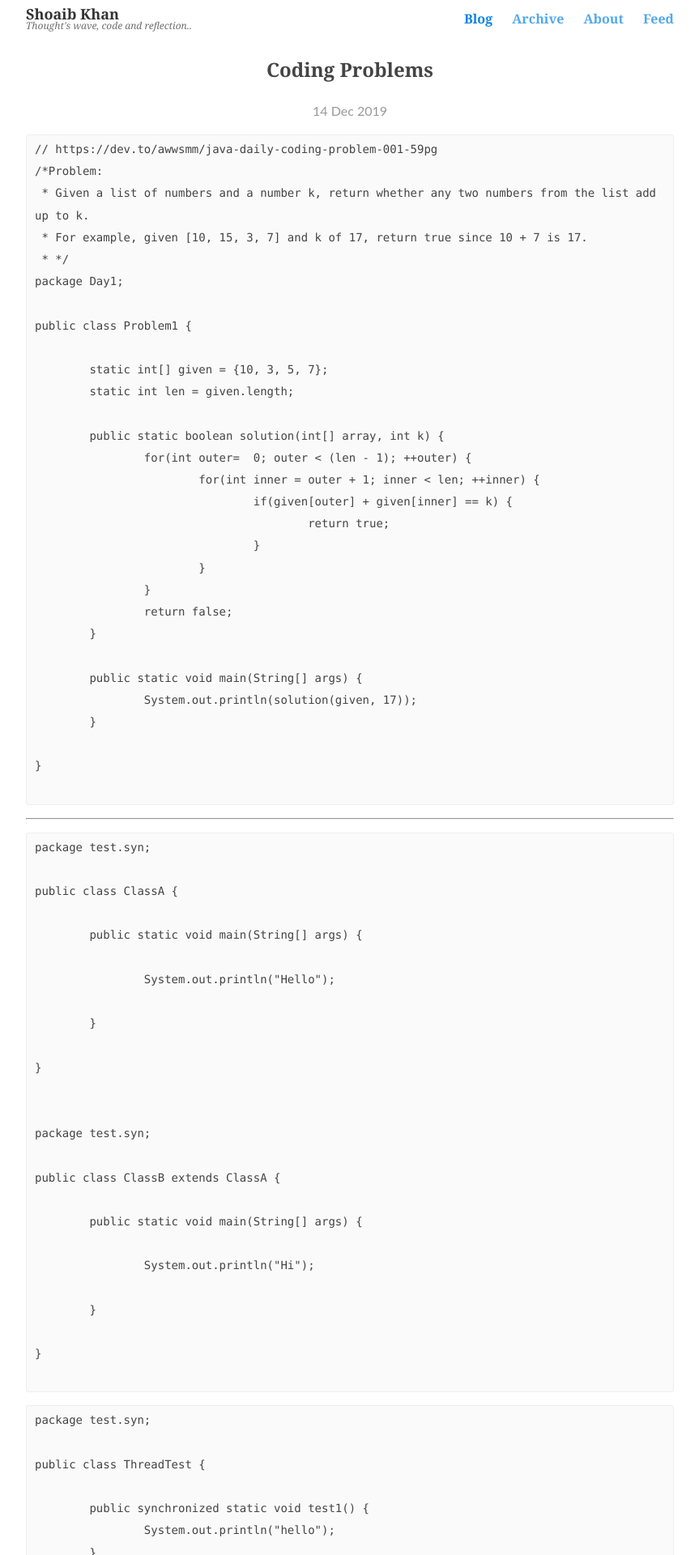
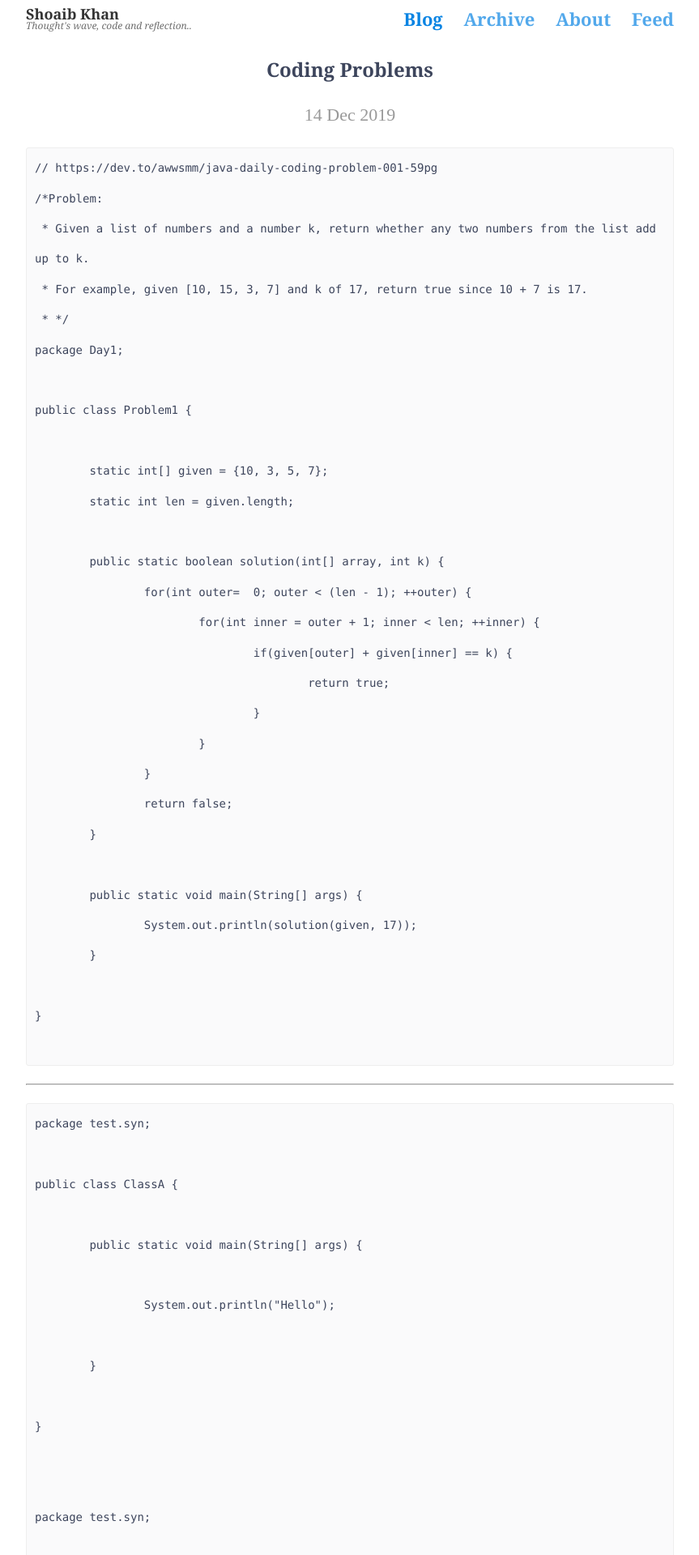
Before and after one commit to shoaibk-dev/shoaibk-dev.github.io, a Jekyll site: the page built from index.html, in a window 1280 px wide. Shown: the top 1920 px of the page at 81% size, without its empty margins (208-1071 px from the left). Built offline with Jekyll 4.4.1, drawn with Linux system fonts in a browser that asks for light colours; nearby versions of some CDN libraries; library files that are not in the unit come from our copies.

Commit message:
Update screen.css

```diff
--- a/css/screen.css
+++ b/css/screen.css
@@ -2,9 +2,10 @@
 @import url('https://fonts.googleapis.com/css?family=Open+Sans:600,800');
 
 body {
-  font-family: 'Lato', Arial, Verdana, 'Helvetica Neue', Helvetica, sans-serif;
-  font-size: 16px;
-  color: #444;
+  font-family: "Roboto Slab";
+  font-size: 22px;
+  font-weight: 300;
+  color: #3d455c;
   line-height: 1.7;
   font-kerning: normal;
   text-rendering: optimizeLegibility;
```
